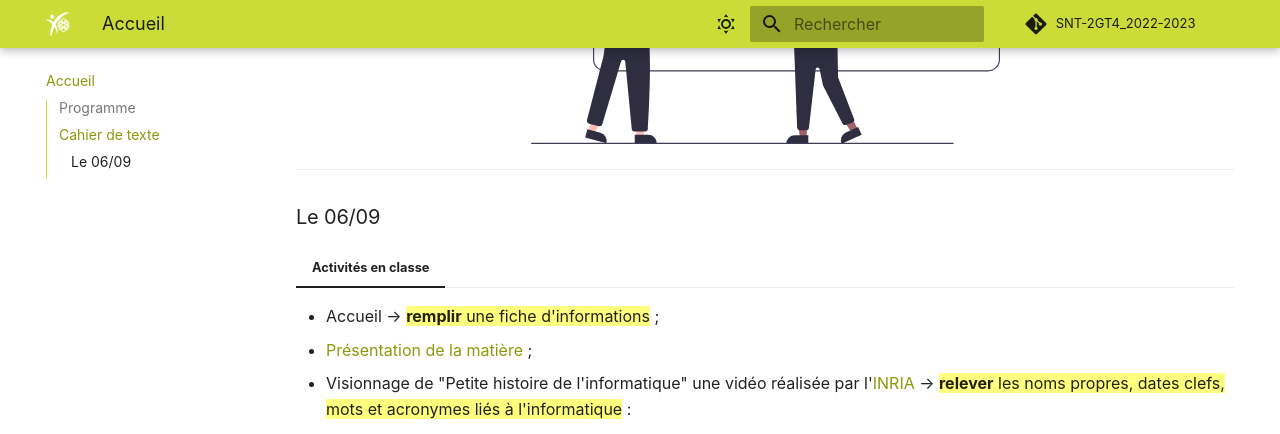
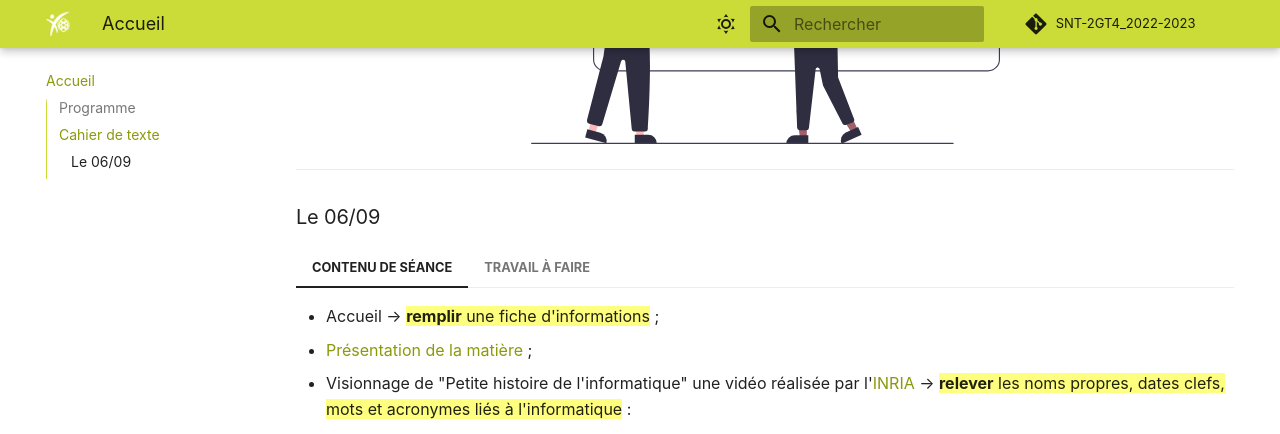
Before and after one commit to ericECmorlaix/SNT-2GT4_2022-2023, an MkDocs documentation site: the page built from docs/index.md, in a window 1280 px wide and 900 px high, scrolled down 1246 px, cut to the strip 0-434 px from the top of the window. Built offline with MkDocs 1.6.1 and Material for MkDocs 9.7.7, drawn with Linux system fonts in a browser that asks for light colours; comment, search, counter and statistics services are not loaded.

Commit message:
Modif TAF

```diff
--- a/docs/index.md
+++ b/docs/index.md
@@ -116,7 +116,7 @@
 ***
 ### Le 06/09
 
-=== "Activités en classe"
+=== "CONTENU DE SÉANCE"
 
     - Accueil -> ==**remplir** une fiche d'informations== ;
     - [Présentation de la matière](#programme) ;
@@ -127,7 +127,7 @@
     </figure>
 
     > [La playlist comprenant 5 vidéos](https://www.youtube.com/playlist?list=PLWvGMqXvyJAMj8f57Hnk3U7oZP8Gi7OyR)
-<!--
-=== "A faire à la maison"
 
-    - **Revoir** la [vidéo](https://www.youtube.com/playlist?list=PLWvGMqXvyJAMj8f57Hnk3U7oZP8Gi7OyR){:target="_blank"} et **lire** le [livret d'accompagnement](./pdf/livret-histoire_informatique_INRIA.pdf){:target="_blank"} -->
+=== "TRAVAIL À FAIRE"
+
+    - **Revoir** la [vidéo](https://www.youtube.com/playlist?list=PLWvGMqXvyJAMj8f57Hnk3U7oZP8Gi7OyR){:target="_blank"} et **lire** le [livret d'accompagnement](./pdf/livret-histoire_informatique_INRIA.pdf){:target="_blank"}
```
